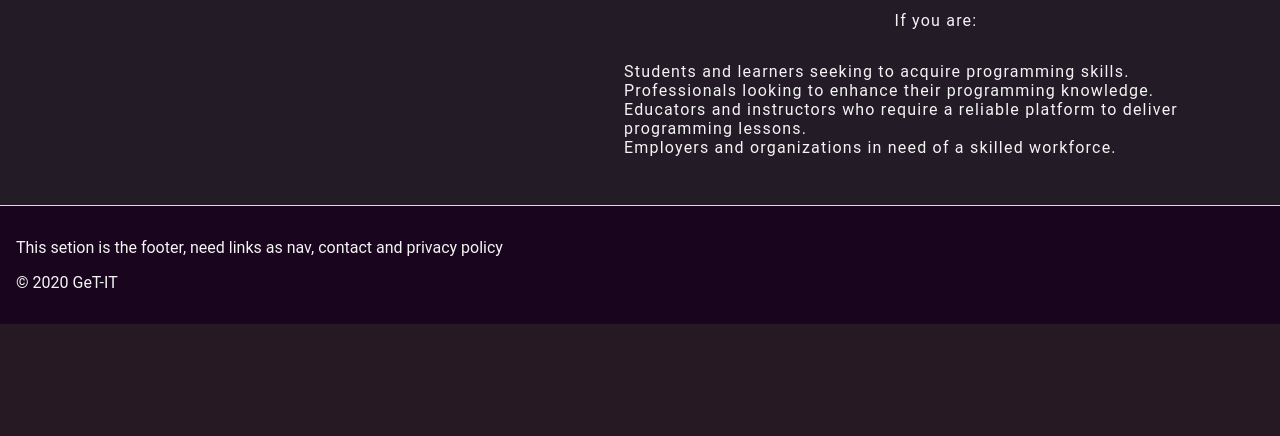
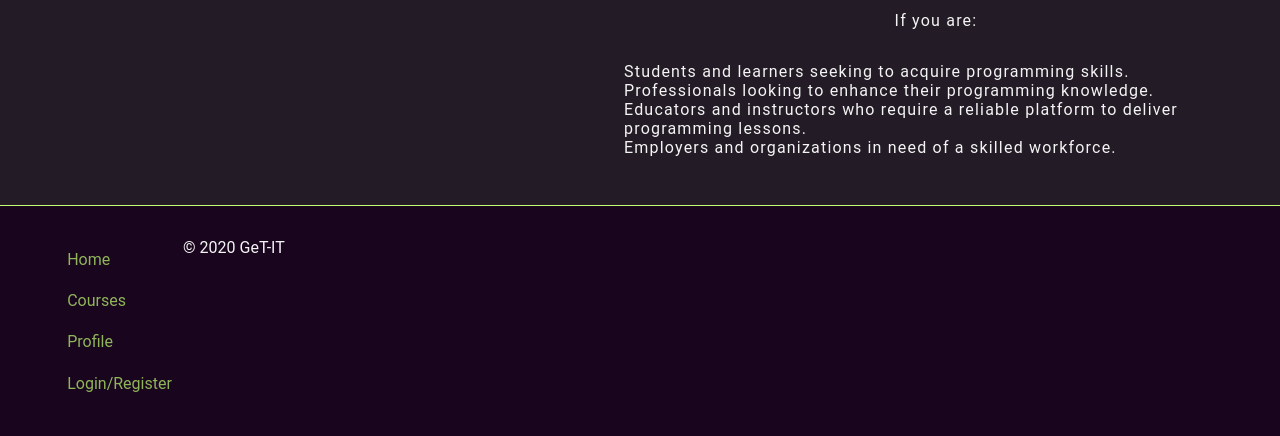
Before and after one commit to The-Digital-Dilemma/GetIT, a Django app: page / in a window 1280 px wide. Shown: the part 1710-2146 px from the top of the page. Before the commit the page ends 2034 px from the top, so only its background shows below. Run offline with Django 4.2, Linux system fonts and the light colour scheme.

Commit message:
Initial footer commit
Nav links added to footer with css, superuser created and gitignore file updated to ignore my env folder.

```diff
--- a/GetIT/static/css/style.css
+++ b/GetIT/static/css/style.css
@@ -199,9 +199,20 @@ footer {
   margin-top: auto;
   background-color: var(--background-color-dark);
   border-top: 0.1em solid var(--primary-color);
+  display: flex;
 }
 
 /*  FOOTER - NAVIGATION SECTION */
+
+.footer-link {
+  text-decoration: none;
+  color: #c1ff72;
+  opacity: 70%;
+}
+
+.footer-link:hover {
+  opacity: 100%;
+}
 
 /*  COURSES-LIST SECTION */
 
--- a/GetIT/static/templates/base.html
+++ b/GetIT/static/templates/base.html
@@ -28,8 +28,42 @@
 
     <main>{% block content %} {% endblock %}</main>
     <footer>
-      <p>This setion is the footer, need links as nav, contact and privacy policy</p>
-      <p>&copy; 2020 GeT-IT</p>
+      <ul class="footer-navigation-list">
+        <li>
+          <a
+          class="footer-link"
+          href="/"
+          >Home</a>
+        </li>
+        <li>
+          <a
+          class="footer-link"
+          href="/courses"
+          >Courses</a>
+        </li>
+        <li>
+          <a
+          class="footer-link"
+          href="/users/profile"
+          >Profile</a>
+        </li>
+        {% if user.is_authenticated %}
+        <li>
+          <a
+          class="footer-link"
+          href="{% url 'users:logout' %}"
+          >Logout</a>
+        </li>
+        {% else %}
+        <li>
+          <a
+          class="footer-link"
+          href="{% url 'users:login' %}"
+          >Login/Register</a>
+        </li>
+        {% endif %}
+      </ul>
+      <p class="copyright">&copy; 2020 GeT-IT</p>
     </footer>
   </body>
 </html>
```
Also changed, not shown: GetIT/db.sqlite3, 1 other file.
